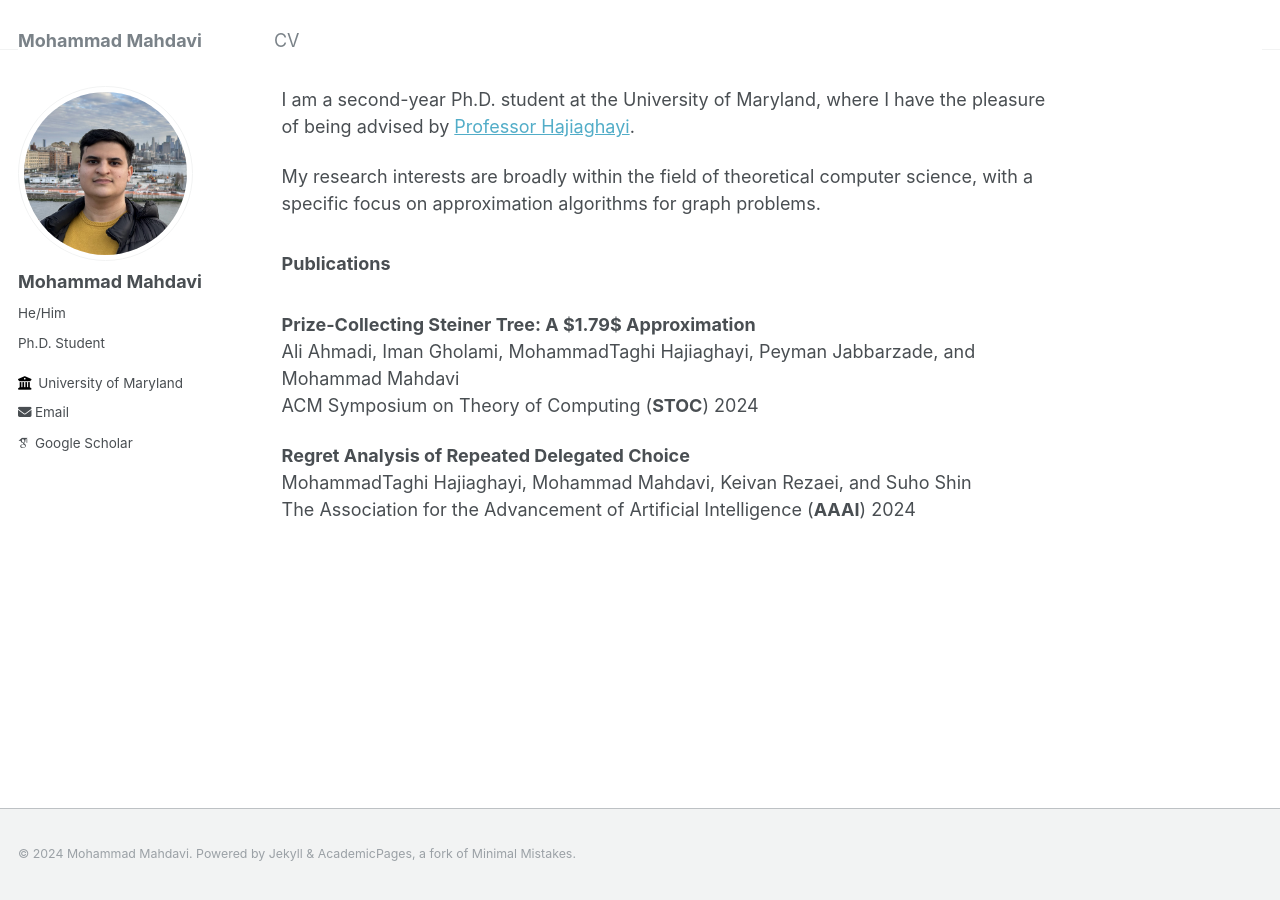
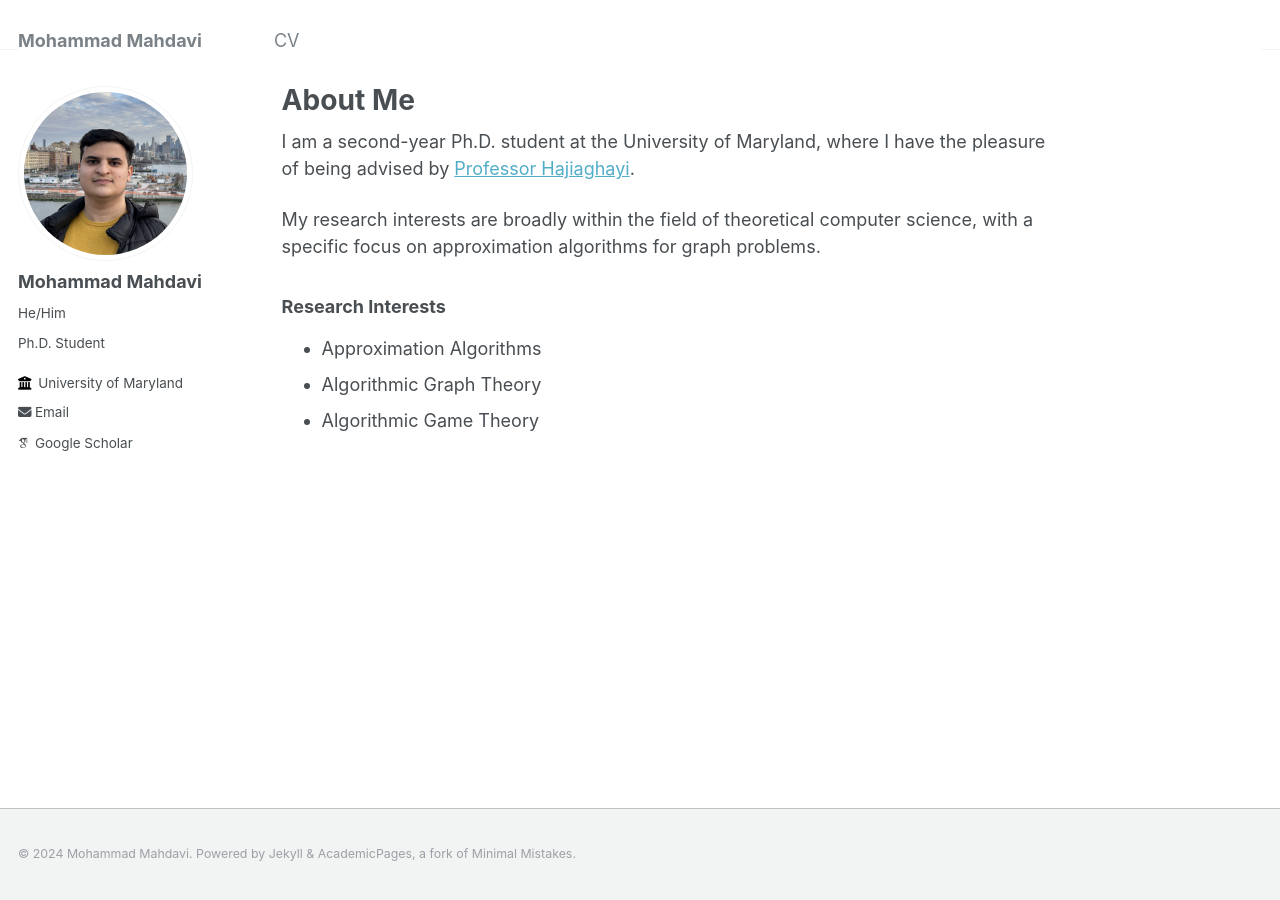
Before and after one commit to mo-ma/mo-ma.github.io, a Jekyll site: the page built from _pages/about.md, in a window 1280 px wide. Built offline with Jekyll 4.4.1, drawn with Linux system fonts in a browser that asks for light colours; some web fonts are replaced.

Commit message:
Update about.md

```diff
--- a/_pages/about.md
+++ b/_pages/about.md
@@ -1,7 +1,7 @@
 ---
 permalink: /
 author_profile: true
-title:
+title: About Me
 excerpt: "Mohammad Mahdavi"
 redirect_from:
   - /about/
@@ -11,15 +11,7 @@ I am a second-year Ph.D. student at the University of Maryland, where I have the
 
 My research interests are broadly within the field of theoretical computer science, with a specific focus on approximation algorithms for graph problems.
 
-### Publications
-<div style="line-height:150%;">
-    <br>
-</div>
-
-**Prize-Collecting Steiner Tree: A $1.79$ Approximation** \
-  Ali Ahmadi, Iman Gholami, MohammadTaghi Hajiaghayi, Peyman Jabbarzade, and Mohammad Mahdavi\
-  ACM Symposium on Theory of Computing (**STOC**) 2024
-
-**Regret Analysis of Repeated Delegated Choice** \
-  MohammadTaghi Hajiaghayi, Mohammad Mahdavi, Keivan Rezaei, and Suho Shin\
-  The Association for the Advancement of Artificial Intelligence (**AAAI**) 2024
+### Research Interests
+- Approximation Algorithms
+- Algorithmic Graph Theory
+- Algorithmic Game Theory
```
